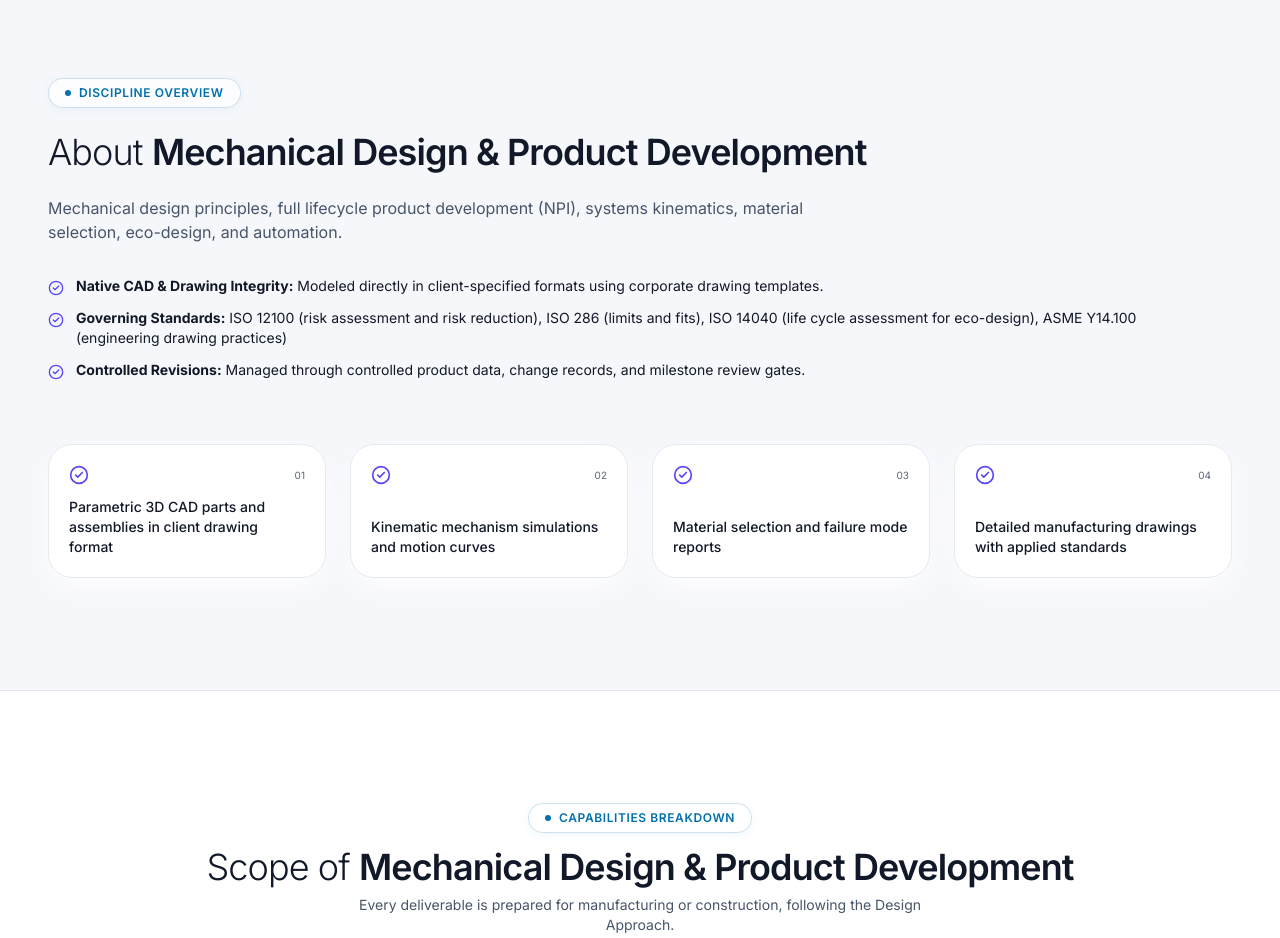
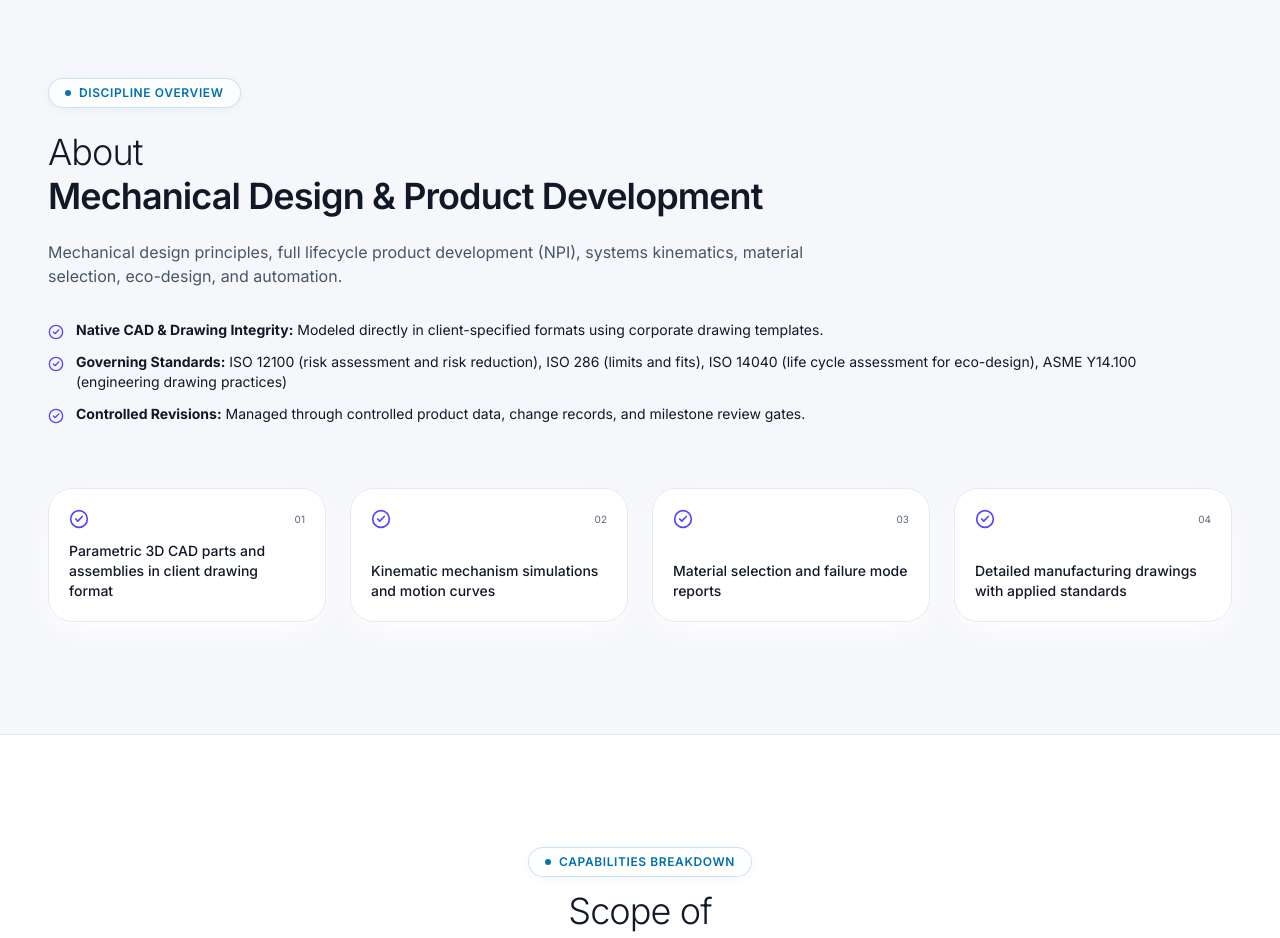
Before and after one commit to mdshafayatullahshanto/escalup, a React (Vite) app: page /services/1 in a window 1280 px wide. Shown: the part 700-1638 px from the top of the page. Built offline with nearby package versions, Linux system fonts and the light colour scheme; no server answers.

Commit message:
style: place bold service title on second line across service detail headings

```diff
--- a/src/pages/ServiceDetailPage.jsx
+++ b/src/pages/ServiceDetailPage.jsx
@@ -119,8 +119,11 @@ export default function ServiceDetailPage() {
             <GlassBadge>Discipline Overview</GlassBadge>
           </div>
 
-          <h2 className="text-xl sm:text-2xl md:text-3xl lg:text-4xl font-light text-[#111827] dark:text-white tracking-tight leading-tight sm:whitespace-nowrap">
-            About <span className="font-semibold">{service.title}</span>
+          <h2 className="text-xl sm:text-2xl md:text-3xl lg:text-4xl font-light text-[#111827] dark:text-white tracking-tight leading-tight">
+            About{' '}
+            <span className="block font-semibold sm:whitespace-nowrap mt-1">
+              {service.title}
+            </span>
           </h2>
 
           <p className="text-sm sm:text-base text-[#475569] dark:text-[#9BA8BA] leading-relaxed max-w-3xl">
@@ -180,8 +183,11 @@ export default function ServiceDetailPage() {
             <div className="mb-3.5">
               <GlassBadge>Capabilities Breakdown</GlassBadge>
             </div>
-            <h2 className="text-xl sm:text-2xl md:text-3xl lg:text-4xl font-light text-[#111827] dark:text-white tracking-tight sm:whitespace-nowrap">
-              Scope of <span className="font-semibold">{service.title}</span>
+            <h2 className="text-xl sm:text-2xl md:text-3xl lg:text-4xl font-light text-[#111827] dark:text-white tracking-tight leading-tight">
+              Scope of{' '}
+              <span className="block font-semibold sm:whitespace-nowrap mt-1">
+                {service.title}
+              </span>
             </h2>
             <p className="text-xs sm:text-sm text-[#475569] dark:text-[#9BA8BA] mt-2 max-w-xl mx-auto">
               Every deliverable is prepared for manufacturing or construction, following the Design Approach.
@@ -231,8 +237,11 @@ export default function ServiceDetailPage() {
             <div className="mb-3.5 flex justify-center">
               <GlassBadge>Request for Services</GlassBadge>
             </div>
-            <h2 className="text-xl sm:text-2xl md:text-3xl lg:text-4xl font-light text-white tracking-tight sm:whitespace-nowrap">
-              Initiate a Project Scope for <span className="font-semibold">{service.title}</span>
+            <h2 className="text-xl sm:text-2xl md:text-3xl lg:text-4xl font-light text-white tracking-tight leading-tight">
+              Initiate a Project Scope for{' '}
+              <span className="block font-semibold sm:whitespace-nowrap mt-1">
+                {service.title}
+              </span>
             </h2>
             <p className="text-sm text-white/70 mt-2">
               Share your project requirements. We will review them and respond with a proposed scope.
```
